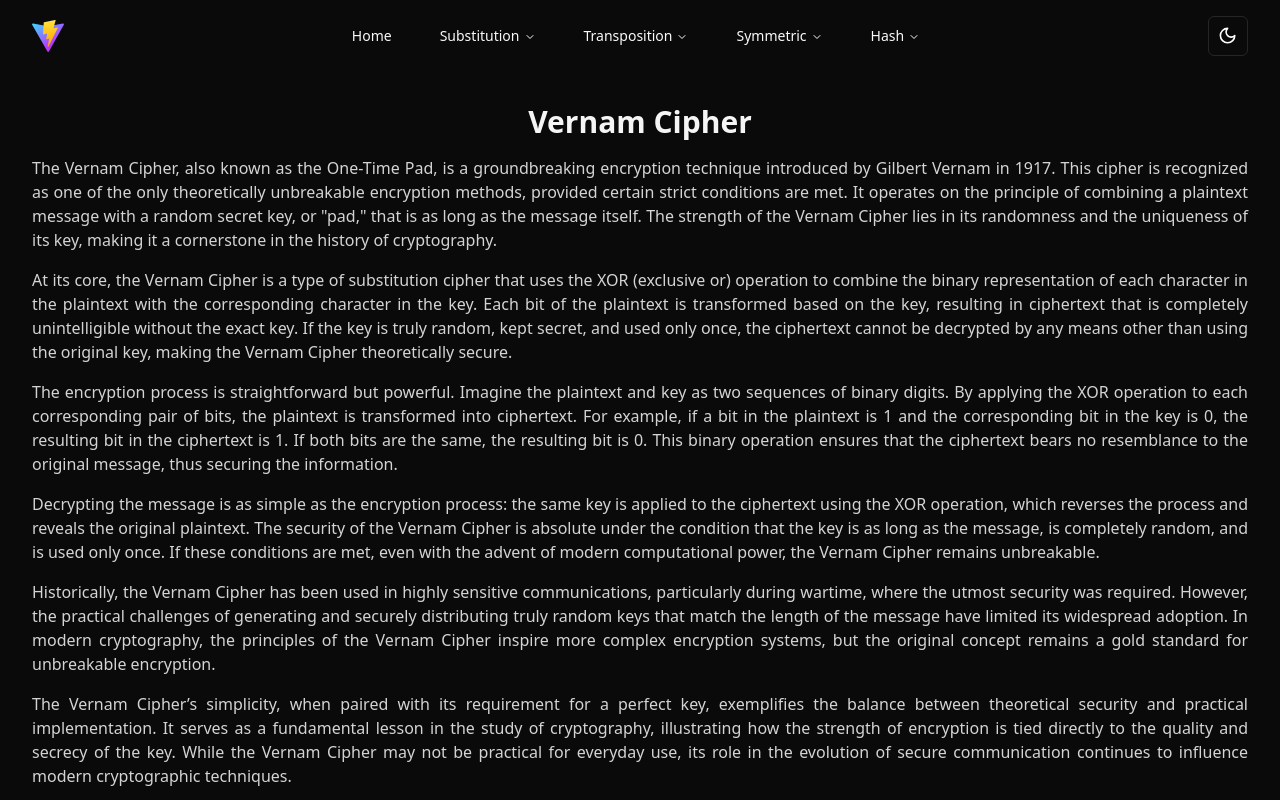
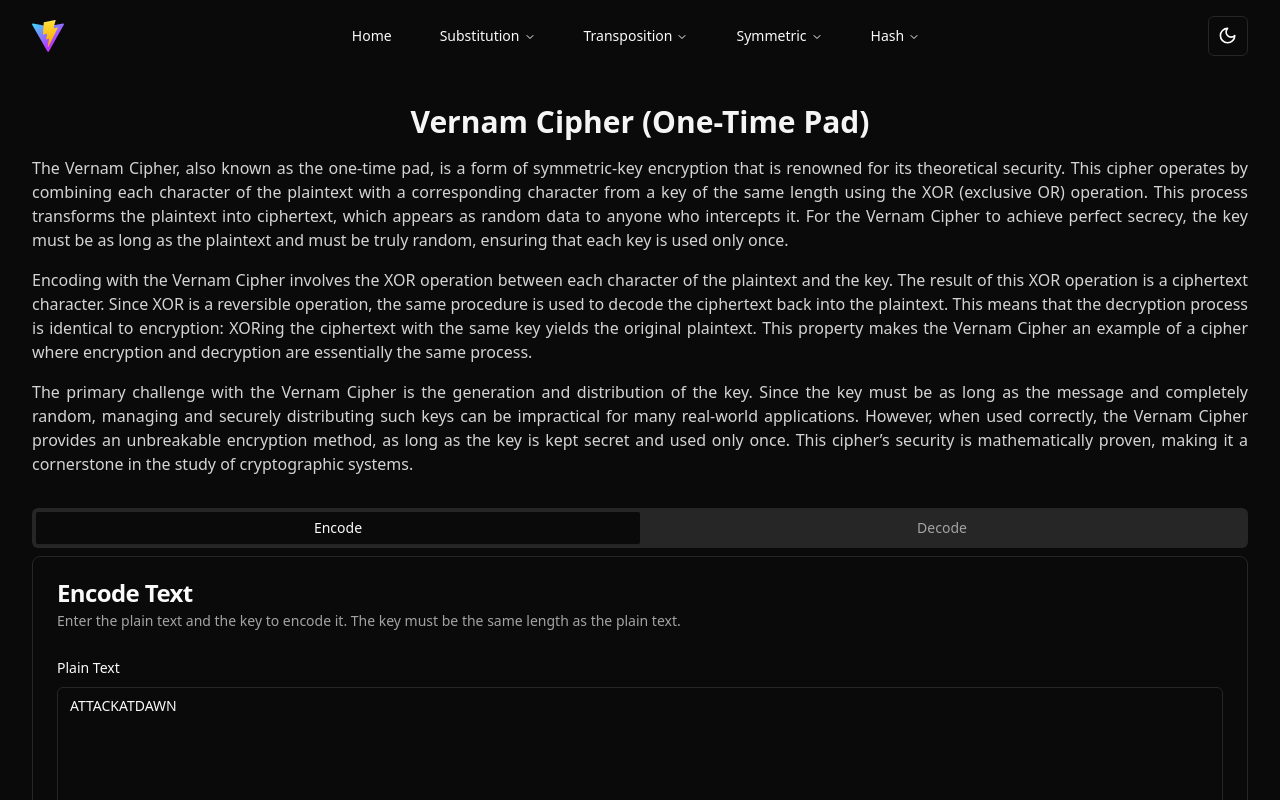
Before and after one commit to nureka-rodrigo/Crypt-It, a React (Vite) app: page /substitution/vernam in a window 1280 px wide. Shown: the top 800 px of the page. Built offline with nearby package versions, Linux system fonts and the light colour scheme.

Commit message:
Add Vernam.tsx

```diff
--- a/src/pages/substitution/Vernam.tsx
+++ b/src/pages/substitution/Vernam.tsx
@@ -1,5 +1,5 @@
 import { z } from "zod";
-import {Navbar} from "@/components/layout/Navbar.tsx";
+import { Navbar } from "@/components/layout/Navbar.tsx";
 import Footer from "@/components/layout/Footer.tsx";
 import { Button } from "@/components/ui/button.tsx";
 import {
@@ -20,7 +20,7 @@ import {
 import { Textarea } from "@/components/ui/textarea.tsx";
 import { zodResolver } from "@hookform/resolvers/zod";
 import { useForm } from "react-hook-form";
-import React, { useEffect, useState } from "react";
+import { useEffect, useState } from "react";
 import {
   Dialog,
   DialogContent,
@@ -30,22 +30,61 @@ import {
 
 const encodeSchema = z.object({
   plainText: z.string().min(1, "Plain text is required"),
-  key: z
-    .string()
-    .min(1, "Key is required and must match the length of the plain text"),
+  key: z.string().min(1, "Key is required"),
 });
 
 const decodeSchema = z.object({
-  encodedText: z.string().min(1, "Cipher text is required"),
-  key: z
-    .string()
-    .min(1, "Key is required and must match the length of the cipher text"),
+  cipherText: z.string().min(1, "Cipher text is required"),
+  key: z.string().min(1, "Key is required"),
 });
 
 type EncodeFormData = z.infer<typeof encodeSchema>;
 type DecodeFormData = z.infer<typeof decodeSchema>;
 
-export const Vernam: React.FC = () => {
+const formatText = (text: string) => text.toUpperCase().replace(/[^A-Z]/g, "");
+
+const formatKey = (key: string, length: number) => {
+  key = formatText(key);
+  let repeatedKey = key;
+  while (repeatedKey.length < length) {
+    repeatedKey += key;
+  }
+  return repeatedKey.slice(0, length);
+};
+
+const vigenereEncode = (text: string, key: string) => {
+  const formattedText = formatText(text);
+  const formattedKey = formatKey(key, formattedText.length);
+  let encodedText = "";
+
+  for (let i = 0; i < formattedText.length; i++) {
+    const textChar = formattedText.charCodeAt(i) - 65; // 'A' = 65
+    const keyChar = formattedKey.charCodeAt(i) - 65;
+    const encodedChar = String.fromCharCode(((textChar + keyChar) % 26) + 65);
+    encodedText += encodedChar;
+  }
+
+  return encodedText;
+};
+
+const vigenereDecode = (text: string, key: string) => {
+  const formattedText = formatText(text);
+  const formattedKey = formatKey(key, formattedText.length);
+  let decodedText = "";
+
+  for (let i = 0; i < formattedText.length; i++) {
+    const textChar = formattedText.charCodeAt(i) - 65; // 'A' = 65
+    const keyChar = formattedKey.charCodeAt(i) - 65;
+    const decodedChar = String.fromCharCode(
+      ((textChar - keyChar + 26) % 26) + 65
+    );
+    decodedText += decodedChar;
+  }
+
+  return decodedText;
+};
+
+export const Vernam = () => {
   const [encodedText, setEncodedText] = useState("");
   const [decodedText, setDecodedText] = useState("");
   const [isDialogOpen, setIsDialogOpen] = useState(false);
@@ -67,37 +106,24 @@ export const Vernam: React.FC = () => {
     resolver: zodResolver(decodeSchema),
   });
 
-  const vernamCipher = (text: string, key: string): string => {
-    if (text.length !== key.length) {
-      throw new Error("Text and key must be of the same length");
-    }
-
-    return text
-      .split("")
-      .map((char, index) => {
-        const textChar = char.charCodeAt(0);
-        const keyChar = key.charCodeAt(index);
-        const cipherChar = textChar ^ keyChar;
-        return String.fromCharCode(cipherChar);
-      })
-      .join("");
-  };
-
   const onEncode = (data: EncodeFormData) => {
-    const encoded = vernamCipher(data.plainText, data.key);
+    const encoded = vigenereEncode(data.plainText, data.key);
     setEncodedText(encoded);
     setIsDialogOpen(true);
   };
 
   const onDecode = (data: DecodeFormData) => {
-    const decoded = vernamCipher(data.encodedText, data.key);
+    const decoded = vigenereDecode(data.cipherText, data.key);
     setDecodedText(decoded);
     setIsDialogOpen(true);
   };
 
   useEffect(() => {
-    setEncodedText("");
-    setDecodedText("");
+    if (activeTab === "encode") {
+      setDecodedText("");
+    } else {
+      setEncodedText("");
+    }
   }, [activeTab]);
 
   return (
@@ -106,68 +132,39 @@ export const Vernam: React.FC = () => {
       <section className="max-w-7xl py-8 space-y-8 mx-auto">
         <div className="container mx-auto">
           <h1 className="flex justify-center text-3xl font-bold text-neutral-900 dark:text-neutral-100">
-            Vernam Cipher
+            Vernam Cipher (One-Time Pad)
           </h1>
           <p className="mt-4 text-neutral-700 dark:text-neutral-300 text-justify">
-            The Vernam Cipher, also known as the One-Time Pad, is a
-            groundbreaking encryption technique introduced by Gilbert Vernam in
-            1917. This cipher is recognized as one of the only theoretically
-            unbreakable encryption methods, provided certain strict conditions
-            are met. It operates on the principle of combining a plaintext
-            message with a random secret key, or "pad," that is as long as the
-            message itself. The strength of the Vernam Cipher lies in its
-            randomness and the uniqueness of its key, making it a cornerstone in
-            the history of cryptography.
+            The Vernam Cipher, also known as the one-time pad, is a form of
+            symmetric-key encryption that is renowned for its theoretical
+            security. This cipher operates by combining each character of the
+            plaintext with a corresponding character from a key of the same
+            length using the XOR (exclusive OR) operation. This process
+            transforms the plaintext into ciphertext, which appears as random
+            data to anyone who intercepts it. For the Vernam Cipher to achieve
+            perfect secrecy, the key must be as long as the plaintext and must
+            be truly random, ensuring that each key is used only once.
           </p>
           <p className="mt-4 text-neutral-700 dark:text-neutral-300 text-justify">
-            At its core, the Vernam Cipher is a type of substitution cipher that
-            uses the XOR (exclusive or) operation to combine the binary
-            representation of each character in the plaintext with the
-            corresponding character in the key. Each bit of the plaintext is
-            transformed based on the key, resulting in ciphertext that is
-            completely unintelligible without the exact key. If the key is truly
-            random, kept secret, and used only once, the ciphertext cannot be
-            decrypted by any means other than using the original key, making the
-            Vernam Cipher theoretically secure.
+            Encoding with the Vernam Cipher involves the XOR operation between
+            each character of the plaintext and the key. The result of this XOR
+            operation is a ciphertext character. Since XOR is a reversible
+            operation, the same procedure is used to decode the ciphertext back
+            into the plaintext. This means that the decryption process is
+            identical to encryption: XORing the ciphertext with the same key
+            yields the original plaintext. This property makes the Vernam Cipher
+            an example of a cipher where encryption and decryption are
+            essentially the same process.
           </p>
           <p className="mt-4 text-neutral-700 dark:text-neutral-300 text-justify">
-            The encryption process is straightforward but powerful. Imagine the
-            plaintext and key as two sequences of binary digits. By applying the
-            XOR operation to each corresponding pair of bits, the plaintext is
-            transformed into ciphertext. For example, if a bit in the plaintext
-            is 1 and the corresponding bit in the key is 0, the resulting bit in
-            the ciphertext is 1. If both bits are the same, the resulting bit is
-            0. This binary operation ensures that the ciphertext bears no
-            resemblance to the original message, thus securing the information.
-          </p>
-          <p className="mt-4 text-neutral-700 dark:text-neutral-300 text-justify">
-            Decrypting the message is as simple as the encryption process: the
-            same key is applied to the ciphertext using the XOR operation, which
-            reverses the process and reveals the original plaintext. The
-            security of the Vernam Cipher is absolute under the condition that
-            the key is as long as the message, is completely random, and is used
-            only once. If these conditions are met, even with the advent of
-            modern computational power, the Vernam Cipher remains unbreakable.
-          </p>
-          <p className="mt-4 text-neutral-700 dark:text-neutral-300 text-justify">
-            Historically, the Vernam Cipher has been used in highly sensitive
-            communications, particularly during wartime, where the utmost
-            security was required. However, the practical challenges of
-            generating and securely distributing truly random keys that match
-            the length of the message have limited its widespread adoption. In
-            modern cryptography, the principles of the Vernam Cipher inspire
-            more complex encryption systems, but the original concept remains a
-            gold standard for unbreakable encryption.
-          </p>
-          <p className="mt-4 text-neutral-700 dark:text-neutral-300 text-justify">
-            The Vernam Cipher’s simplicity, when paired with its requirement for
-            a perfect key, exemplifies the balance between theoretical security
-            and practical implementation. It serves as a fundamental lesson in
-            the study of cryptography, illustrating how the strength of
-            encryption is tied directly to the quality and secrecy of the key.
-            While the Vernam Cipher may not be practical for everyday use, its
-            role in the evolution of secure communication continues to influence
-            modern cryptographic techniques.
+            The primary challenge with the Vernam Cipher is the generation and
+            distribution of the key. Since the key must be as long as the
+            message and completely random, managing and securely distributing
+            such keys can be impractical for many real-world applications.
+            However, when used correctly, the Vernam Cipher provides an
+            unbreakable encryption method, as long as the key is kept secret and
+            used only once. This cipher’s security is mathematically proven,
+            making it a cornerstone in the study of cryptographic systems.
           </p>
         </div>
 
@@ -203,7 +200,7 @@ export const Vernam: React.FC = () => {
                         id="plainText"
                         placeholder="Enter text to encode..."
                         className="uppercase"
-                        defaultValue="ATTACK AT DAWN"
+                        defaultValue={"ATTACKATDAWN"}
                         rows={6}
                         {...registerEncode("plainText")}
                       />
@@ -217,8 +214,10 @@ export const Vernam: React.FC = () => {
                       <Label htmlFor="key">Key</Label>
                       <Input
                         id="key"
+                        type="text"
                         placeholder="Enter key..."
-                        defaultValue="LEMON LEMON LE"
+                        className="uppercase"
+                        defaultValue={"LEMONLEMONLE"}
                         {...registerEncode("key")}
                       />
                       {encodeErrors.key && (
@@ -249,18 +248,18 @@ export const Vernam: React.FC = () => {
                     onSubmit={handleSubmitDecode(onDecode)}
                   >
                     <div className="space-y-2">
-                      <Label htmlFor="encodedText">Cipher Text</Label>
+                      <Label htmlFor="cipherText">Cipher Text</Label>
                       <Textarea
-                        id="encodedText"
+                        id="cipherText"
                         placeholder="Enter text to decode..."
                         className="uppercase"
-                        defaultValue="LXFOPVEFRNHR"
+                        defaultValue={"LXFOPVEFRNHR"}
                         rows={6}
-                        {...registerDecode("encodedText")}
+                        {...registerDecode("cipherText")}
                       />
-                      {decodeErrors.encodedText && (
+                      {decodeErrors.cipherText && (
                         <p className="text-red-500">
-                          {decodeErrors.encodedText.message}
+                          {decodeErrors.cipherText.message}
                         </p>
                       )}
                     </div>
@@ -268,8 +267,10 @@ export const Vernam: React.FC = () => {
                       <Label htmlFor="key">Key</Label>
                       <Input
                         id="key"
+                        type="text"
                         placeholder="Enter key..."
-                        defaultValue="LEMON LEMON LE"
+                        className="uppercase"
+                        defaultValue={"LEMONLEMONLE"}
                         {...registerDecode("key")}
                       />
                       {decodeErrors.key && (
@@ -293,16 +294,16 @@ export const Vernam: React.FC = () => {
           <DialogTitle className="mb-2">Result</DialogTitle>
           <DialogDescription className="space-y-4">
             {encodedText && (
-              <div className="space-y-4">
+              <>
                 <Label>Encoded Text</Label>
                 <Textarea readOnly rows={8} value={encodedText} />
-              </div>
+              </>
             )}
             {decodedText && (
-              <div className="space-y-4">
+              <>
                 <Label>Decoded Text</Label>
                 <Textarea readOnly rows={8} value={decodedText} />
-              </div>
+              </>
             )}
           </DialogDescription>
         </DialogContent>
```
